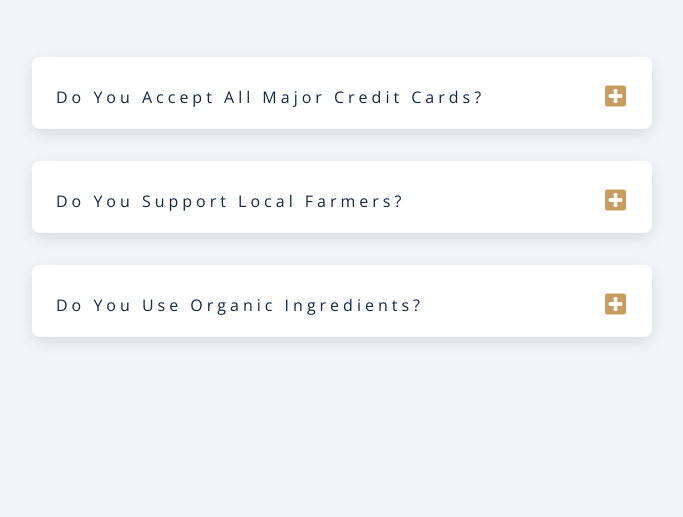
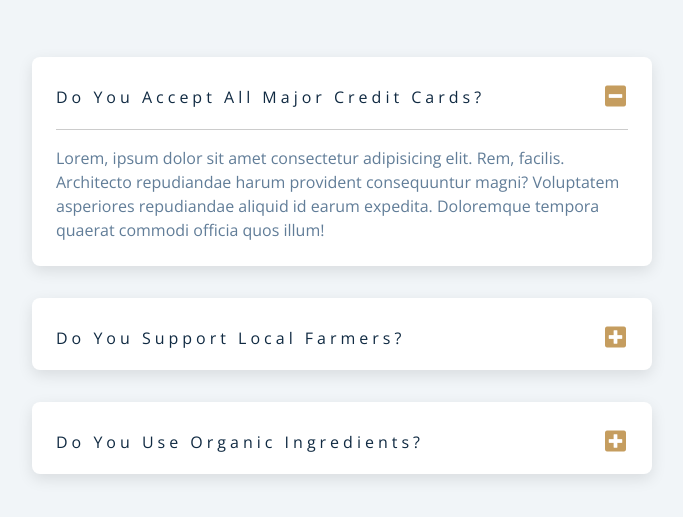
Before and after one commit to mohdrishin/faqJS, a plain HTML site: page index.html in a window 1280 px wide. Both pictures are taken after a click on the button 913 px from the left and 264 px from the top of the page. Shown: the part 167-684 px from the top of the page, without its empty margins (298-981 px from the left). Drawn offline with nearby package versions, Linux system fonts and the light colour scheme.

Commit message:
traversing DOM js code added

```diff
--- a/main.js
+++ b/main.js
@@ -0,0 +1,11 @@
+
+// traversing the DOM
+
+const btns = document.querySelectorAll(".question-btn");
+
+btns.forEach(function (btn){
+    btn.addEventListener("click", function(event){
+        const question = event.currentTarget.parentElement.parentElement;
+        question.classList.toggle("show-text");
+    });
+});
```
Also changed, not shown: index.html (line endings or trailing spaces).
